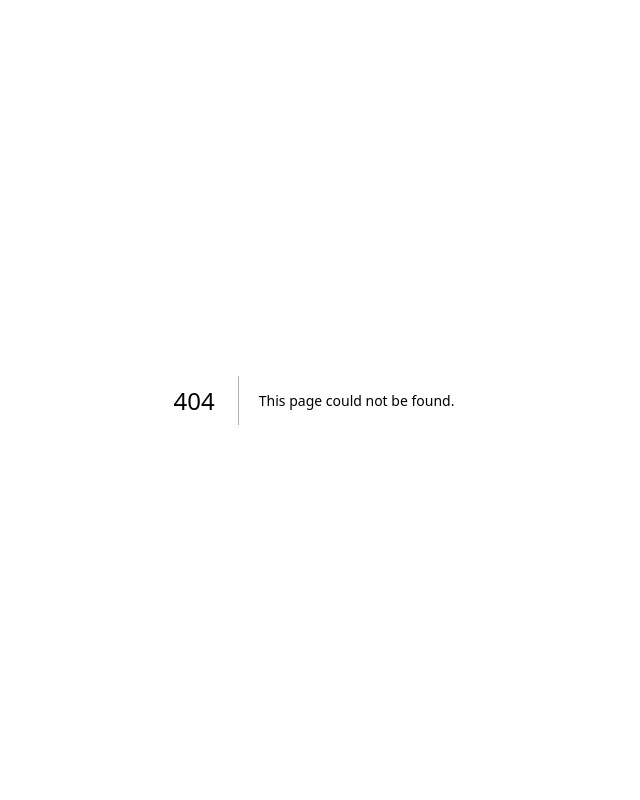
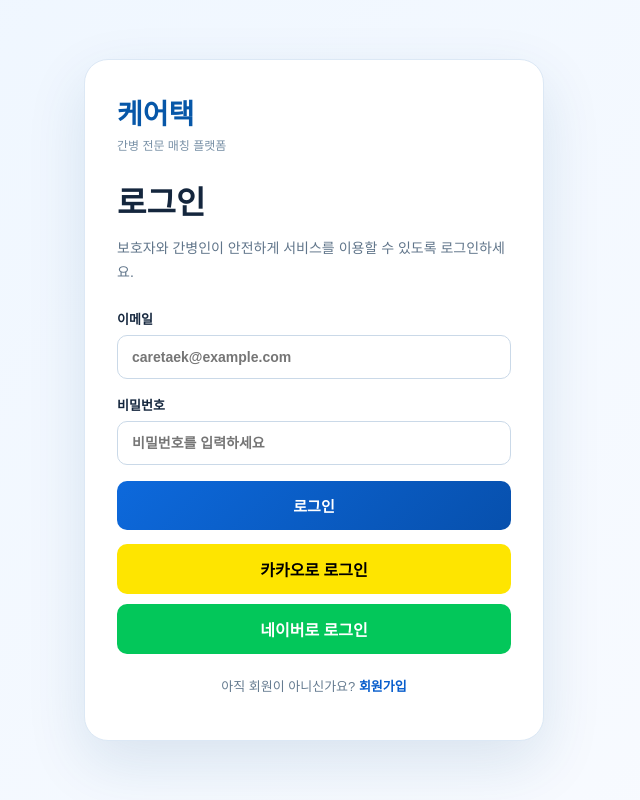
Before and after one commit to lsk751109-afk/github.io01, a Next.js app: page /login in a window 1280 px wide. Before the commit this address had no page. Shown: the whole page, without its empty margins (326-966 px from the left). Built offline with nearby package versions, Linux system fonts and the light colour scheme.

Commit message:
Add Caretaek login page

```diff
--- /dev/null
+++ b/app/login/page.js
@@ -0,0 +1,10 @@
+'use client';
+import Link from 'next/link';
+import { useState } from 'react';
+
+export default function LoginPage(){
+  const [message,setMessage]=useState('');
+  function submit(e){e.preventDefault();setMessage('로그인 기능은 다음 단계에서 Supabase와 연결됩니다.');}
+  return <main style={s.page}><section style={s.card}><Link href="/" style={s.brand}>케어택</Link><p style={s.kicker}>간병 전문 매칭 플랫폼</p><h1 style={s.title}>로그인</h1><p style={s.desc}>보호자와 간병인이 안전하게 서비스를 이용할 수 있도록 로그인하세요.</p><form onSubmit={submit} style={s.form}><label style={s.label}>이메일<input style={s.input} type="email" required placeholder="caretaek@example.com"/></label><label style={s.label}>비밀번호<input style={s.input} type="password" required placeholder="비밀번호를 입력하세요"/></label><button style={s.primary}>로그인</button></form><div style={s.social}><button style={{...s.socialBtn,background:'#fee500'}}>카카오로 로그인</button><button style={{...s.socialBtn,background:'#03c75a',color:'#fff'}}>네이버로 로그인</button></div>{message&&<p style={s.notice}>{message}</p>}<p style={s.bottom}>아직 회원이 아니신가요? <Link href="/signup" style={s.link}>회원가입</Link></p></section></main>
+}
+const s={page:{minHeight:'100vh',display:'grid',placeItems:'center',padding:'32px 16px',background:'linear-gradient(135deg,#eef6ff,#f9fbff)'},card:{width:'100%',maxWidth:460,background:'#fff',border:'1px solid #dce8f5',borderRadius:24,padding:32,boxShadow:'0 22px 60px rgba(20,70,120,.12)'},brand:{fontSize:28,fontWeight:900,color:'#0757a8',textDecoration:'none'},kicker:{margin:'4px 0 24px',fontSize:12,color:'#7890a6'},title:{fontSize:32,margin:'0 0 8px'},desc:{color:'#60758a',lineHeight:1.7,fontSize:14},form:{display:'grid',gap:16,marginTop:24},label:{display:'grid',gap:7,fontSize:13,fontWeight:700},input:{padding:'13px 14px',border:'1px solid #cad9e8',borderRadius:10,fontSize:14},primary:{border:0,borderRadius:10,padding:'14px 16px',background:'linear-gradient(135deg,#0d69dc,#0750ad)',color:'#fff',fontWeight:800,fontSize:15},social:{display:'grid',gap:10,marginTop:14},socialBtn:{border:0,borderRadius:10,padding:'13px 16px',fontWeight:800},notice:{background:'#eef6ff',color:'#0757a8',padding:12,borderRadius:10,fontSize:13},bottom:{textAlign:'center',fontSize:13,color:'#657b90',marginTop:22},link:{color:'#075dcc',fontWeight:800}}
```
